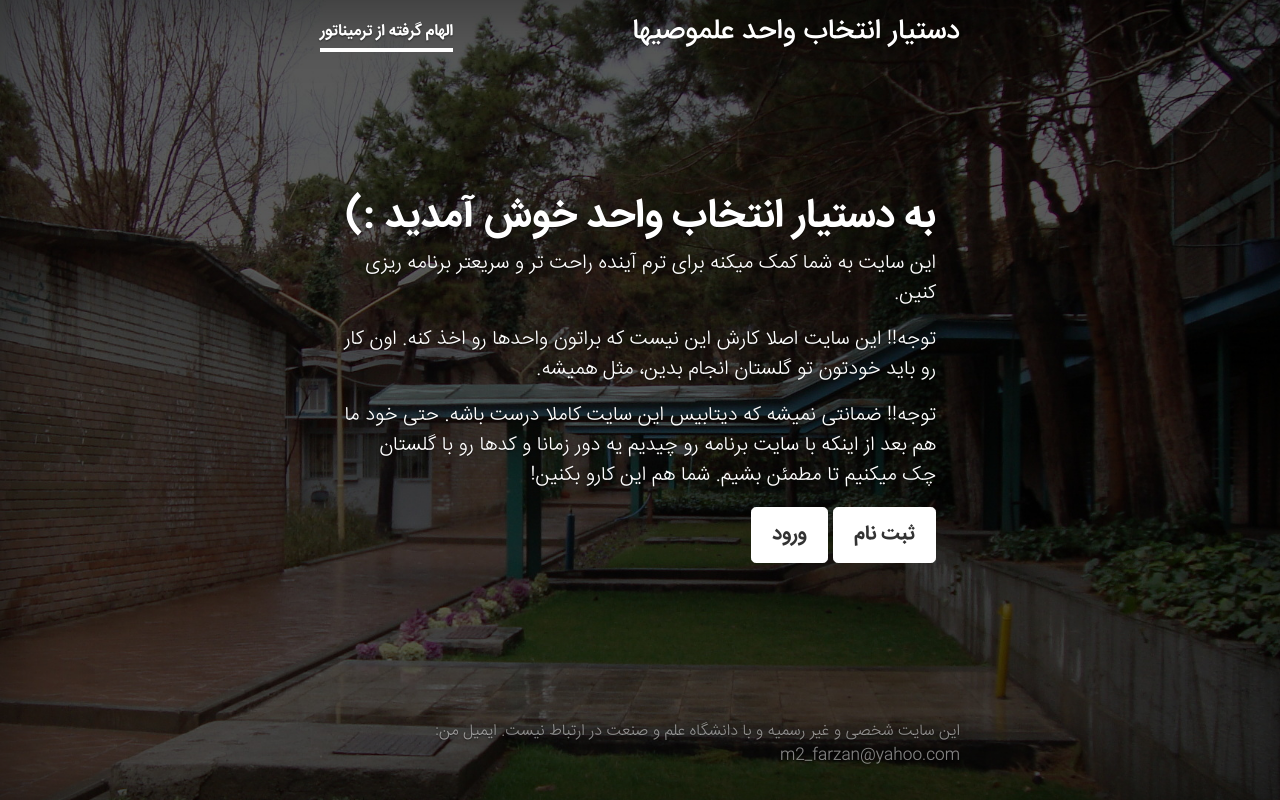
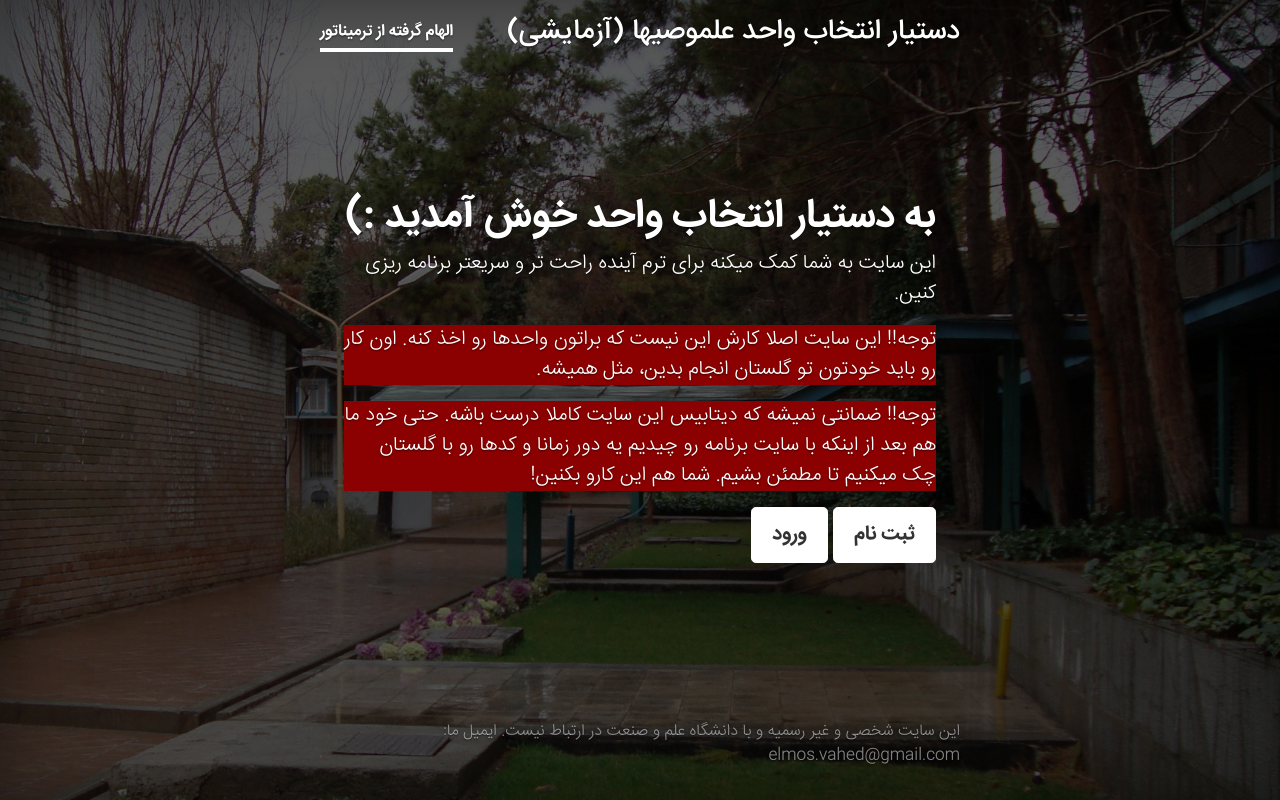
Before and after one commit to m2-farzan/elmos, a Flask app: page / in a window 1280 px wide. Run offline with Flask 2, Linux system fonts and the light colour scheme; some libraries are stand-ins or nearby versions.

Commit message:
Fix email, add more emphasis to unstableness

```diff
--- a/templates/home.html
+++ b/templates/home.html
@@ -13,10 +13,10 @@
     <p class="lead">
 این سایت به شما کمک میکنه برای ترم آینده راحت تر و سریعتر برنامه ریزی کنین.
     </p>
-    <p class="lead">
+    <p class="lead" style="background: darkred;">
 توجه!! این سایت اصلا کارش این نیست که براتون واحدها رو اخذ کنه. اون کار رو باید خودتون تو گلستان انجام بدین، مثل همیشه.
     </p>
-    <p class="lead">
+    <p class="lead" style="background: darkred;">
 توجه!! ضمانتی نمیشه که دیتابیس این سایت کاملا درست باشه. حتی خود ما هم بعد از اینکه با سایت برنامه رو چیدیم یه دور زمانا و کدها رو با گلستان چک میکنیم تا مطمئن بشیم. شما هم این کارو بکنین!
     </p>
     <p class="lead">
--- a/templates/layout.html
+++ b/templates/layout.html
@@ -13,7 +13,7 @@
     <header class="masthead mb-auto">
       <div class="inner">
         <h3 class="masthead-brand">
-          <a href="/">دستیار انتخاب واحد علموصیها</a>
+          <a href="/">دستیار انتخاب واحد علموصیها (آزمایشی)</a>
         </h3>
         <nav class="nav nav-masthead justify-content-center">
           <a class="nav-link active" href="http://term.inator.ir">الهام گرفته از ترمیناتور</a>
@@ -24,7 +24,7 @@
     <footer class="mastfoot mt-auto">
       <div class="inner">
         <p>
-  این سایت شخصی و غیر رسمیه و با دانشگاه علم و صنعت در ارتباط نیست. ایمیل من: m2_farzan@yahoo.com
+  این سایت شخصی و غیر رسمیه و با دانشگاه علم و صنعت در ارتباط نیست. ایمیل ما: elmos.vahed@gmail.com
         </p>
       </div>
     </footer>
```
